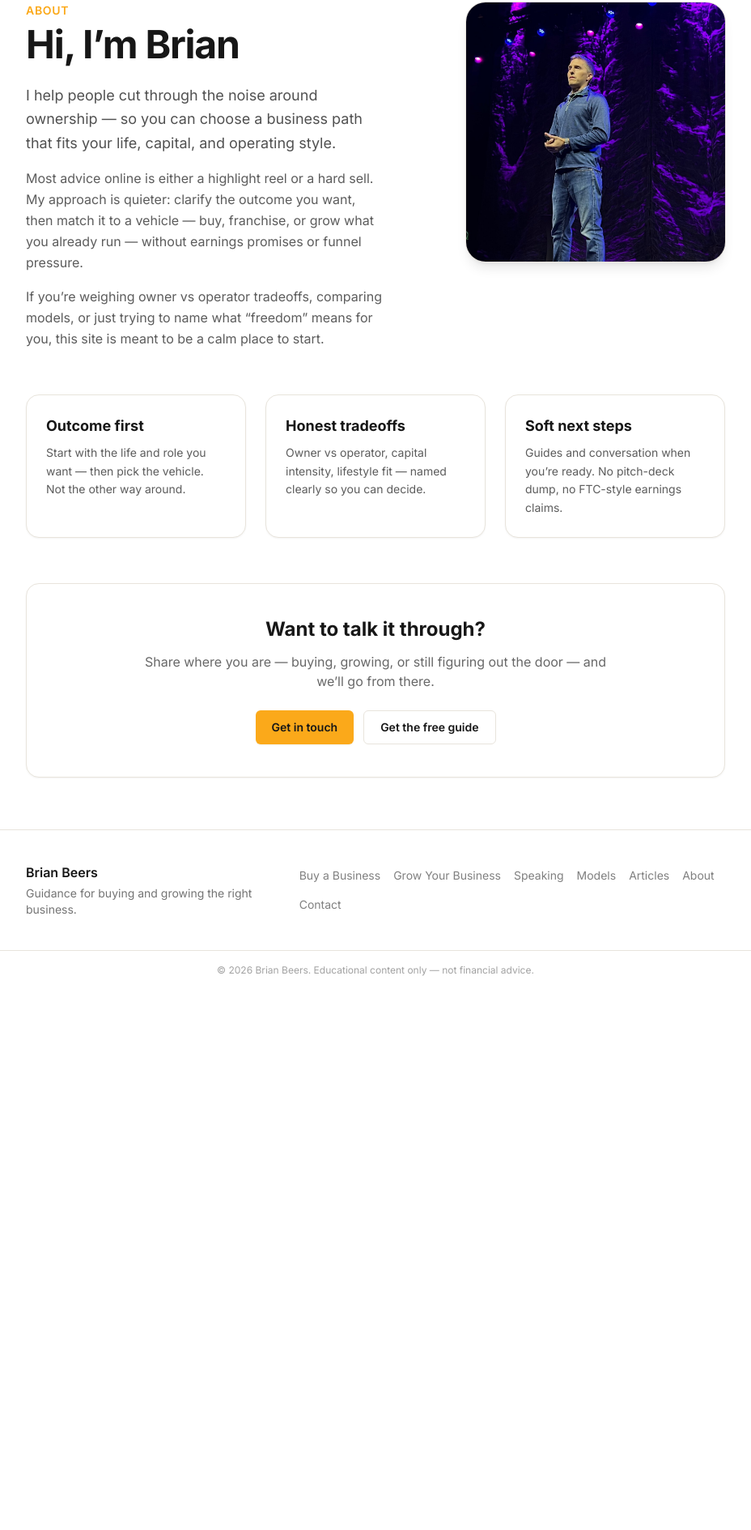
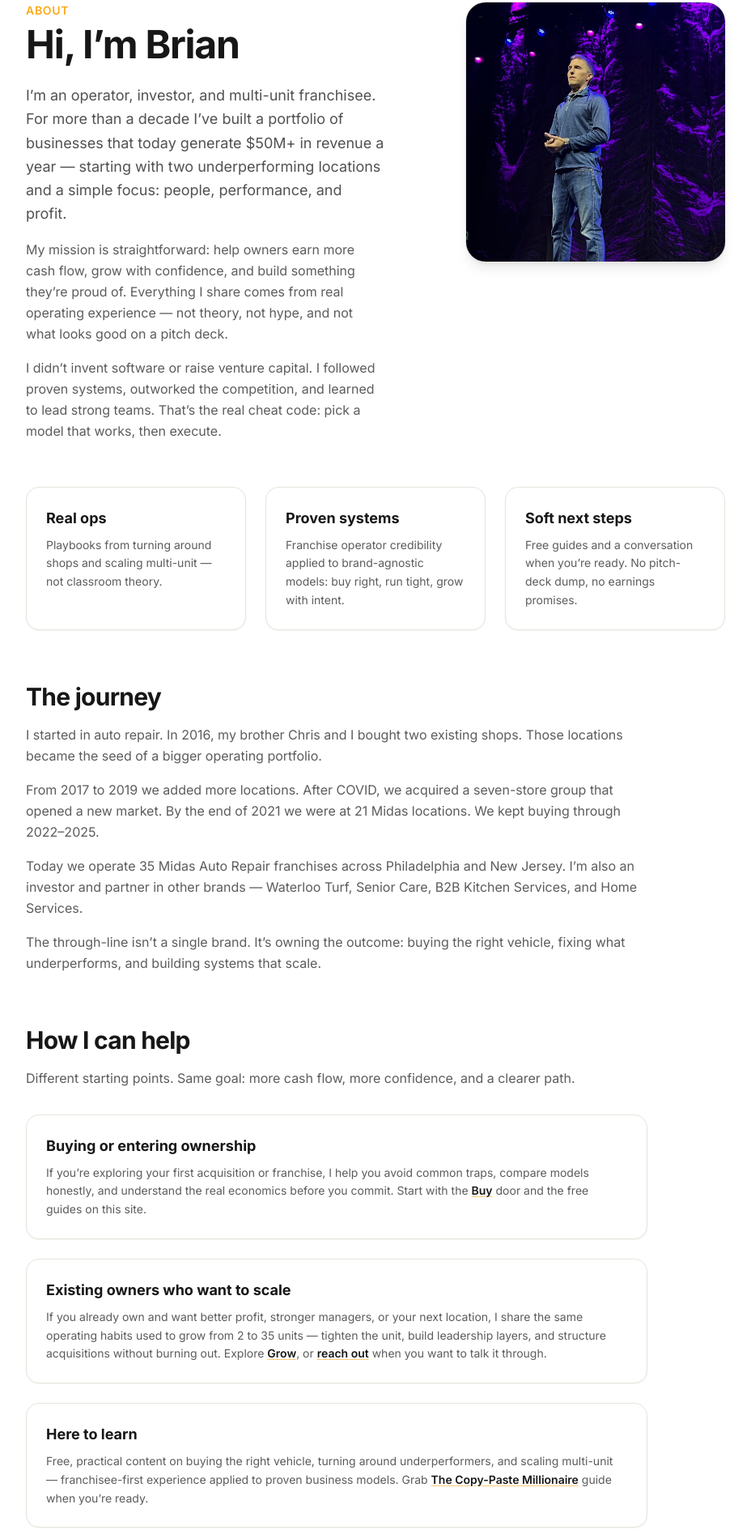
Before and after one commit to briantbeers/brianbeers-website, an Astro site: page /about in a window 1280 px wide. Shown: the part 134-2023 px from the top of the page at 81% size, without its empty margins (176-1104 px from the left). Before the commit the page ends 1356 px from the top, so only its background shows below. Built offline with nearby package versions, Linux system fonts and the light colour scheme; Astro itself is replaced by a stand-in of ours.

Commit message:
Rewrite About as operator/investor story with soft Buy/Grow CTAs
Reframe About page and homepage Hi I’m Brian blurb around real ops ($50M+, 2→35 Midas, portfolio brands) without family-business backstory. Soft next steps to Contact and The Copy-Paste Millionaire guide.

```diff
--- a/src/pages/about.astro
+++ b/src/pages/about.astro
@@ -8,7 +8,7 @@ const hasPhoto = fs.existsSync(photoPath);
 ---
 <BaseLayout
   title="About — Brian Beers"
-  description="Hi, I'm Brian — calm guidance for buying or growing a business that fits your life."
+  description="Operator and investor helping owners buy, grow, and scale proven business models — based on real ops, not theory."
 >
   <section class="section">
     <div class="grid items-start gap-10 lg:grid-cols-[1.1fr_0.9fr] lg:gap-14">
@@ -16,17 +16,18 @@ const hasPhoto = fs.existsSync(photoPath);
         <p class="text-sm font-semibold uppercase tracking-wider text-accent">About</p>
         <h1 class="mt-2 text-4xl font-bold tracking-tight text-navy sm:text-5xl">Hi, I’m Brian</h1>
         <p class="mt-6 text-lg leading-relaxed text-navy/75">
-          I help people cut through the noise around ownership — so you can choose a business path that
-          fits your life, capital, and operating style.
+          I’m an operator, investor, and multi-unit franchisee. For more than a decade I’ve built a portfolio of
+          businesses that today generate $50M+ in revenue a year — starting with two underperforming locations and
+          a simple focus: people, performance, and profit.
         </p>
         <p class="mt-4 leading-relaxed text-navy/70">
-          Most advice online is either a highlight reel or a hard sell. My approach is quieter: clarify the
-          outcome you want, then match it to a vehicle — buy, franchise, or grow what you already run —
-          without earnings promises or funnel pressure.
+          My mission is straightforward: help owners earn more cash flow, grow with confidence, and build something
+          they’re proud of. Everything I share comes from real operating experience — not theory, not hype, and not
+          what looks good on a pitch deck.
         </p>
         <p class="mt-4 leading-relaxed text-navy/70">
-          If you’re weighing owner vs operator tradeoffs, comparing models, or just trying to name what
-          “freedom” means for you, this site is meant to be a calm place to start.
+          I didn’t invent software or raise venture capital. I followed proven systems, outworked the competition,
+          and learned to lead strong teams. That’s the real cheat code: pick a model that works, then execute.
         </p>
       </div>
       <div class="flex justify-center lg:justify-end">
@@ -48,29 +49,101 @@ const hasPhoto = fs.existsSync(photoPath);
 
     <div class="mt-14 grid gap-6 md:grid-cols-3">
       <div class="card">
-        <h2 class="text-lg font-bold text-navy">Outcome first</h2>
+        <h2 class="text-lg font-bold text-navy">Real ops</h2>
         <p class="mt-2 text-sm leading-relaxed text-navy/70">
-          Start with the life and role you want — then pick the vehicle. Not the other way around.
+          Playbooks from turning around shops and scaling multi-unit — not classroom theory.
         </p>
       </div>
       <div class="card">
-        <h2 class="text-lg font-bold text-navy">Honest tradeoffs</h2>
+        <h2 class="text-lg font-bold text-navy">Proven systems</h2>
         <p class="mt-2 text-sm leading-relaxed text-navy/70">
-          Owner vs operator, capital intensity, lifestyle fit — named clearly so you can decide.
+          Franchise operator credibility applied to brand-agnostic models: buy right, run tight, grow with intent.
         </p>
       </div>
       <div class="card">
         <h2 class="text-lg font-bold text-navy">Soft next steps</h2>
         <p class="mt-2 text-sm leading-relaxed text-navy/70">
-          Guides and conversation when you’re ready. No pitch-deck dump, no FTC-style earnings claims.
+          Free guides and a conversation when you’re ready. No pitch-deck dump, no earnings promises.
         </p>
       </div>
+    </div>
+
+    <div class="mt-16 max-w-3xl">
+      <h2 class="text-2xl font-bold tracking-tight text-navy sm:text-3xl">The journey</h2>
+      <p class="mt-4 leading-relaxed text-navy/70">
+        I started in auto repair. In 2016, my brother Chris and I bought two existing shops. Those locations became
+        the seed of a bigger operating portfolio.
+      </p>
+      <p class="mt-4 leading-relaxed text-navy/70">
+        From 2017 to 2019 we added more locations. After COVID, we acquired a seven-store group that opened a new
+        market. By the end of 2021 we were at 21 Midas locations. We kept buying through 2022–2025.
+      </p>
+      <p class="mt-4 leading-relaxed text-navy/70">
+        Today we operate 35 Midas Auto Repair franchises across Philadelphia and New Jersey. I’m also an
+        investor and partner in other brands — Waterloo Turf, Senior Care, B2B Kitchen Services, and Home Services.
+      </p>
+      <p class="mt-4 leading-relaxed text-navy/70">
+        The through-line isn’t a single brand. It’s owning the outcome: buying the right vehicle, fixing what
+        underperforms, and building systems that scale.
+      </p>
+    </div>
+
+    <div class="mt-16 max-w-3xl">
+      <h2 class="text-2xl font-bold tracking-tight text-navy sm:text-3xl">How I can help</h2>
+      <p class="mt-4 leading-relaxed text-navy/70">
+        Different starting points. Same goal: more cash flow, more confidence, and a clearer path.
+      </p>
+
+      <div class="mt-8 space-y-6">
+        <div class="rounded-2xl border border-border bg-white p-6 shadow-sm">
+          <h3 class="text-lg font-bold text-navy">Buying or entering ownership</h3>
+          <p class="mt-2 text-sm leading-relaxed text-navy/70">
+            If you’re exploring your first acquisition or franchise, I help you avoid common traps, compare
+            models honestly, and understand the real economics before you commit. Start with the
+            <a href="/buy" class="font-semibold text-navy underline decoration-accent/60 underline-offset-2 hover:text-accent">Buy</a>
+            door and the free guides on this site.
+          </p>
+        </div>
+        <div class="rounded-2xl border border-border bg-white p-6 shadow-sm">
+          <h3 class="text-lg font-bold text-navy">Existing owners who want to scale</h3>
+          <p class="mt-2 text-sm leading-relaxed text-navy/70">
+            If you already own and want better profit, stronger managers, or your next location, I share the same
+            operating habits used to grow from 2 to 35 units — tighten the unit, build leadership layers, and
+            structure acquisitions without burning out. Explore
+            <a href="/grow" class="font-semibold text-navy underline decoration-accent/60 underline-offset-2 hover:text-accent">Grow</a>,
+            or <a href="/contact" class="font-semibold text-navy underline decoration-accent/60 underline-offset-2 hover:text-accent">reach out</a>
+            when you want to talk it through.
+          </p>
+        </div>
+        <div class="rounded-2xl border border-border bg-white p-6 shadow-sm">
+          <h3 class="text-lg font-bold text-navy">Here to learn</h3>
+          <p class="mt-2 text-sm leading-relaxed text-navy/70">
+            Free, practical content on buying the right vehicle, turning around underperformers, and scaling
+            multi-unit — franchisee-first experience applied to proven business models. Grab
+            <a href="/contact?intent=guide" class="font-semibold text-navy underline decoration-accent/60 underline-offset-2 hover:text-accent">The Copy-Paste Millionaire</a>
+            guide when you’re ready.
+          </p>
+        </div>
+      </div>
+    </div>
+
+    <div class="mt-16 max-w-3xl">
+      <h2 class="text-2xl font-bold tracking-tight text-navy sm:text-3xl">Lessons learned</h2>
+      <p class="mt-4 leading-relaxed text-navy/70">
+        I’ve chased shiny objects — new tactics inside the business, side ventures outside it. Every time I
+        drifted, growth slowed. Every time I returned to fundamentals, things took off.
+      </p>
+      <p class="mt-4 leading-relaxed text-navy/70">
+        The biggest lesson is simple: focus on less, then obsess. Pick the few levers that actually move profit,
+        and go all in on them. That’s how you build something durable.
+      </p>
     </div>
 
     <div class="mt-14 rounded-2xl border border-border bg-white p-8 text-center shadow-sm sm:p-10">
       <h2 class="text-2xl font-bold text-navy">Want to talk it through?</h2>
       <p class="mx-auto mt-3 max-w-xl text-navy/65">
-        Share where you are — buying, growing, or still figuring out the door — and we’ll go from there.
+        Share where you are — buying, growing, or still figuring out the door — and we’ll go from there. Or
+        download the free guide on how ordinary people build extraordinary businesses by scaling proven models.
       </p>
       <div class="mt-6 flex flex-wrap justify-center gap-3">
         <a href="/contact" class="btn-primary">Get in touch</a>
--- a/src/pages/index.astro
+++ b/src/pages/index.astro
@@ -80,11 +80,13 @@ const hasBook = fs.existsSync(bookPath);
           <p class="text-sm font-semibold uppercase tracking-wider text-navy/45">About</p>
           <h2 class="mt-2 text-3xl font-bold tracking-tight text-navy sm:text-4xl">Hi, I’m Brian</h2>
           <p class="mt-5 text-lg leading-relaxed text-navy/75">
-            I help people cut through the noise around ownership — so you can choose a business path that fits
-            your life, capital, and operating style.
+            I’m an operator and investor who’s spent a decade-plus building a portfolio that generates $50M+ in
+            revenue a year — starting with two underperforming shops and scaling to 35 Midas locations, plus
+            stakes in other proven models.
           </p>
           <p class="mt-4 leading-relaxed text-navy/70">
-            No highlight-reel hype. Just clearer framing for buying, franchising, or growing what you already run.
+            I help owners buy the right vehicle, turn around underperformers, and grow with confidence — based on
+            real ops, not theory. Calm framing for Buy and Grow. No hype.
           </p>
           <a href="/about" class="btn-secondary mt-7">More about Brian</a>
         </div>
```
